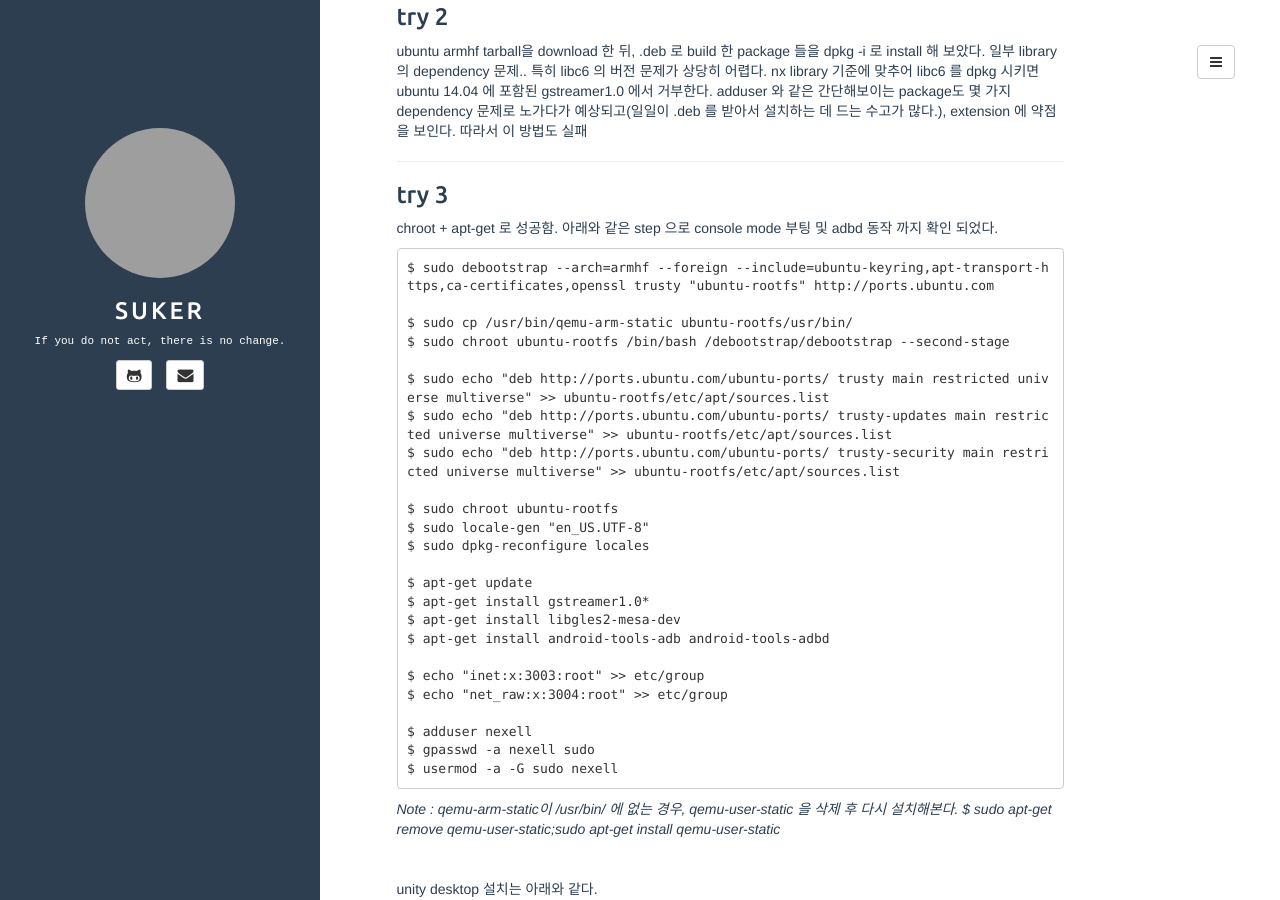
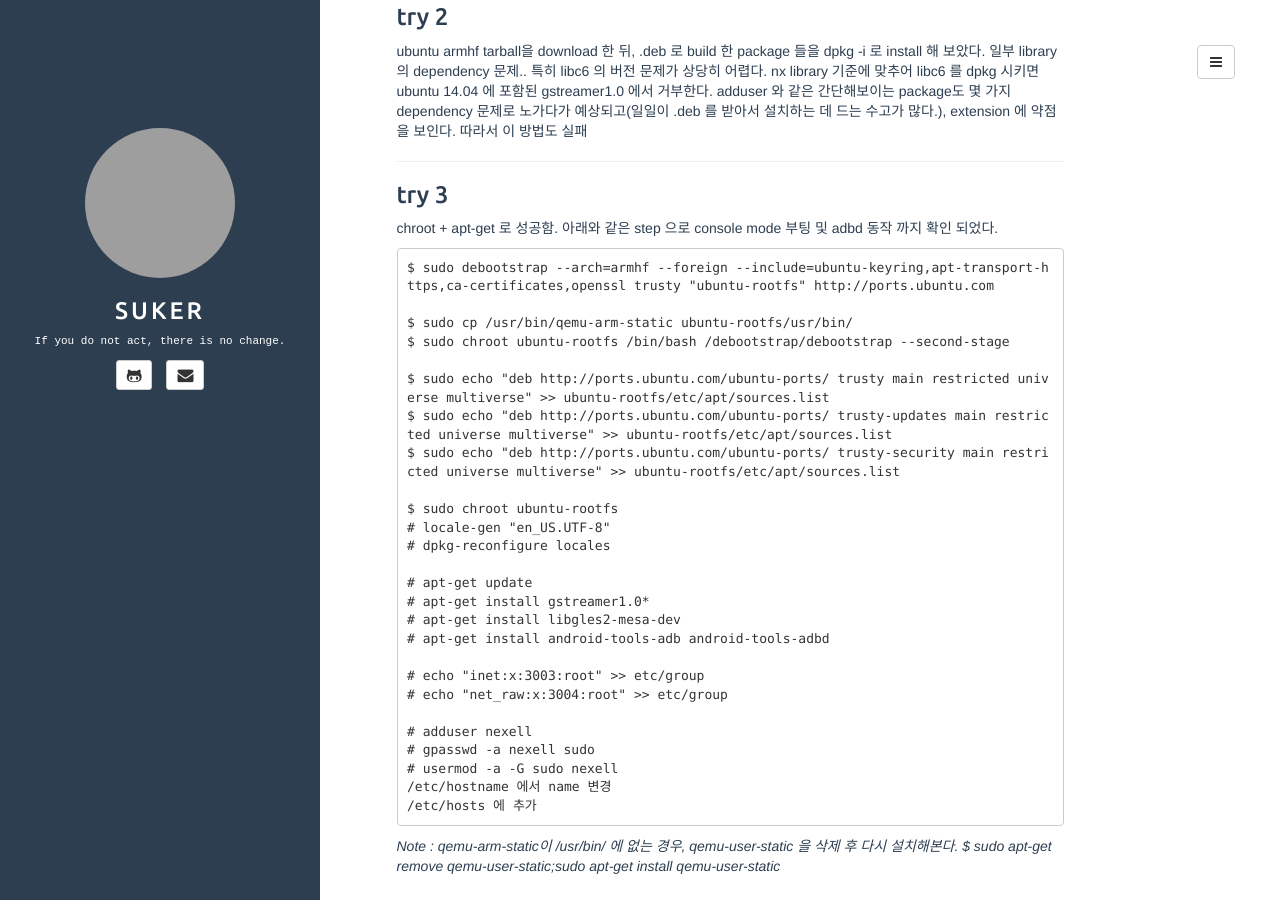
Before and after one commit to kchhero/kchhero.github.io, a Jekyll site: the page built from _posts/2017-09-12-yocto-ubuntu.md, in a window 1280 px wide and 900 px high, scrolled down 424 px. Built offline with Jekyll 4.4.1, drawn with Linux system fonts in a browser that asks for light colours; grey boxes are pictures that could not be loaded.

Commit message:
update 2017-09-12-yocto-ubuntu.md

````diff
--- a/_posts/2017-09-12-yocto-ubuntu.md
+++ b/_posts/2017-09-12-yocto-ubuntu.md
@@ -44,20 +44,22 @@ $ sudo echo "deb http://ports.ubuntu.com/ubuntu-ports/ trusty-updates main restr
 $ sudo echo "deb http://ports.ubuntu.com/ubuntu-ports/ trusty-security main restricted universe multiverse" >> ubuntu-rootfs/etc/apt/sources.list
 
 $ sudo chroot ubuntu-rootfs
-$ sudo locale-gen "en_US.UTF-8"
-$ sudo dpkg-reconfigure locales
+# locale-gen "en_US.UTF-8"
+# dpkg-reconfigure locales
 
-$ apt-get update
-$ apt-get install gstreamer1.0*
-$ apt-get install libgles2-mesa-dev
-$ apt-get install android-tools-adb android-tools-adbd
+# apt-get update
+# apt-get install gstreamer1.0*
+# apt-get install libgles2-mesa-dev
+# apt-get install android-tools-adb android-tools-adbd
 
-$ echo "inet:x:3003:root" >> etc/group
-$ echo "net_raw:x:3004:root" >> etc/group
+# echo "inet:x:3003:root" >> etc/group
+# echo "net_raw:x:3004:root" >> etc/group
 
-$ adduser nexell
-$ gpasswd -a nexell sudo
-$ usermod -a -G sudo nexell
+# adduser nexell
+# gpasswd -a nexell sudo
+# usermod -a -G sudo nexell
+/etc/hostname 에서 name 변경
+/etc/hosts 에 추가
 ```
 <I>Note : qemu-arm-static이 /usr/bin/ 에 없는 경우, qemu-user-static 을 삭제 후 다시 설치해본다.
 $ sudo apt-get remove qemu-user-static;sudo apt-get install qemu-user-static</I>
````
